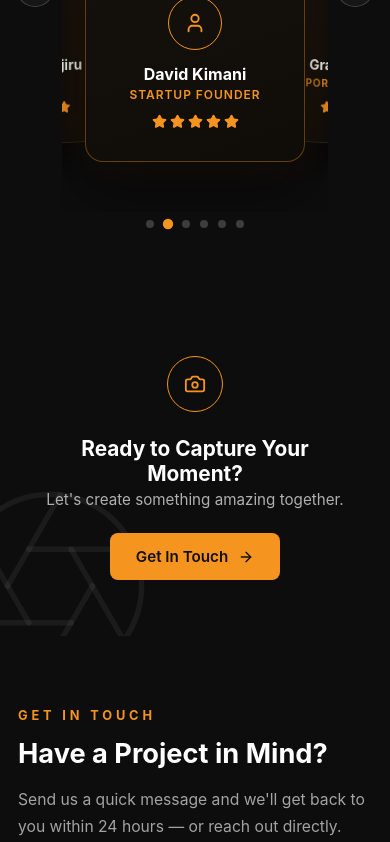
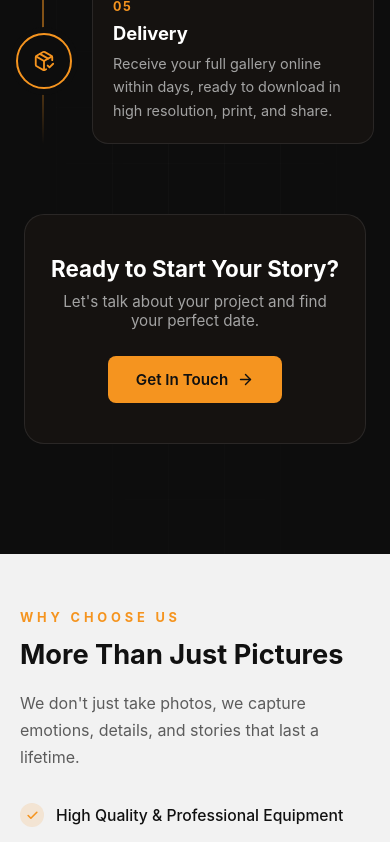
Before and after one commit to isaacmugwimi/Focus-Pixel, a React (Vite) app in the folder frontend/: page / in a window 390 px wide. Shown: the part 4135-4977 px from the top of the page. Built offline with nearby package versions, Linux system fonts and the light colour scheme.

Commit message:
Add HowItWorks component with styles and integrate into Home page

```diff
--- a/frontend/src/Components/Home/Home.jsx
+++ b/frontend/src/Components/Home/Home.jsx
@@ -1,4 +1,3 @@
-import React from "react";
 import Hero from "./Hero/Hero";
 import Services from "./Services/Services";
 import Portfolio from "./Portfolio/Portfolio";
@@ -7,6 +6,7 @@ import WhyChooseUs from "./WhyChooseUs/WhyChooseUs";
 import BannerCTA from "./BannerCTA/BannerCTA";
 import Testimonial from "../Testimonials/Testimonial";
 import ContactTeaser from "./ContactTeaser/ContactTeaser";
+import HowItWorks from "./HowItWorks/HowItWorks";
 
 const Home = () => {
   return (
@@ -22,6 +22,10 @@ const Home = () => {
       </FadeInSection>
 
       <FadeInSection>
+        <HowItWorks />
+      </FadeInSection>
+
+      <FadeInSection>
         <WhyChooseUs />
       </FadeInSection>
 
@@ -29,9 +33,7 @@ const Home = () => {
         <Testimonial />
       </FadeInSection>
 
-      <FadeInSection>
-        <BannerCTA />
-      </FadeInSection>
+
 
       <FadeInSection>
         <ContactTeaser />
--- /dev/null
+++ b/frontend/src/Components/Home/HowItWorks/HowItWorks.css
@@ -0,0 +1,283 @@
+.how-it-works {
+  --fp-bg: #0d0d0d;
+  --fp-panel: #151210;
+  --fp-orange: #f5941f;
+  --fp-white: #ffffff;
+  --fp-gray: #a3a3a3;
+  --fp-border: rgba(255, 255, 255, 0.09);
+
+  position: relative;
+  overflow: hidden;
+  background: var(--fp-bg);
+  font-family: "Inter", -apple-system, BlinkMacSystemFont, sans-serif;
+}
+
+/* soft blurred orange glow, same treatment as Services/Contact/Footer */
+.how-it-works::before {
+  content: "";
+  position: absolute;
+  top: -10%;
+  left: 50%;
+  transform: translateX(-50%);
+  width: 900px;
+  height: 500px;
+  background: radial-gradient(
+    circle,
+    rgba(245, 148, 31, 0.18) 0%,
+    rgba(245, 148, 31, 0.06) 45%,
+    transparent 95%
+  );
+  filter: blur(60px);
+  pointer-events: none;
+  z-index: 0;
+}
+
+/* faint grid texture */
+.how-it-works::after {
+  content: "";
+  position: absolute;
+  inset: 0;
+  background-image: linear-gradient(rgba(255, 255, 255, 0.03) 1px, transparent 1px),
+    linear-gradient(90deg, rgba(255, 255, 255, 0.05) 1px, transparent 1px);
+  background-size: 56px 56px;
+  mask-image: radial-gradient(ellipse at top, black 0%, transparent 90%);
+  pointer-events: none;
+  z-index: 0;
+}
+
+.hiw-header,
+.hiw-timeline-section,
+.hiw-cta {
+  position: relative;
+  z-index: 1;
+}
+
+/* ===== Header ===== */
+.hiw-header {
+  text-align: center;
+  padding: 90px 24px 40px;
+  max-width: 680px;
+  margin: 0 auto;
+}
+
+.hiw-eyebrow {
+  font-size: 0.8rem;
+  font-weight: 700;
+  letter-spacing: 0.3em;
+  text-transform: uppercase;
+  color: var(--fp-orange);
+  margin: 0 0 14px;
+}
+
+.hiw-title {
+  font-size: clamp(2rem, 4vw, 2.7rem);
+  font-weight: 700;
+  color: var(--fp-white);
+  margin: 0 0 16px;
+  line-height: 1.2;
+}
+
+.hiw-subtitle {
+  font-size: 1rem;
+  line-height: 1.7;
+  color: var(--fp-gray);
+  margin: 0;
+}
+
+/* ===== Timeline ===== */
+.hiw-timeline-section {
+  padding: 60px 24px 100px;
+}
+
+.hiw-timeline {
+  position: relative;
+  max-width: 900px;
+  margin: 0 auto;
+}
+
+.hiw-timeline-line {
+  position: absolute;
+  top: 0;
+  bottom: 0;
+  left: 50%;
+  width: 2px;
+  transform: translateX(-50%);
+  background: linear-gradient(
+    180deg,
+    rgba(245, 148, 31, 0) 0%,
+    rgba(245, 148, 31, 0.5) 8%,
+    rgba(245, 148, 31, 0.5) 92%,
+    rgba(245, 148, 31, 0) 100%
+  );
+}
+
+.hiw-step {
+  position: relative;
+  display: grid;
+  grid-template-columns: 1fr auto 1fr;
+  align-items: center;
+  gap: 32px;
+  margin-bottom: 56px;
+}
+
+.hiw-step:last-child {
+  margin-bottom: 0;
+}
+
+.hiw-step-card {
+  grid-column: 1;
+  background: var(--fp-panel);
+  border: 1px solid var(--fp-border);
+  border-radius: 16px;
+  padding: 26px 28px;
+  text-align: right;
+}
+
+.hiw-step-reverse .hiw-step-card {
+  grid-column: 3;
+  text-align: left;
+}
+
+.hiw-step-spacer {
+  grid-column: 3;
+}
+
+.hiw-step-reverse .hiw-step-spacer {
+  grid-column: 1;
+}
+
+.hiw-step-number {
+  display: block;
+  font-size: 0.78rem;
+  font-weight: 700;
+  letter-spacing: 0.12em;
+  color: var(--fp-orange);
+  margin-bottom: 8px;
+}
+
+.hiw-step-title {
+  font-size: 1.15rem;
+  font-weight: 700;
+  color: var(--fp-white);
+  margin: 0 0 8px;
+}
+
+.hiw-step-desc {
+  font-size: 0.9rem;
+  line-height: 1.65;
+  color: var(--fp-gray);
+  margin: 0;
+}
+
+.hiw-step-node {
+  grid-column: 2;
+  position: relative;
+  z-index: 1;
+  display: flex;
+  align-items: center;
+  justify-content: center;
+  flex-shrink: 0;
+  width: 56px;
+  height: 56px;
+  border-radius: 50%;
+  background: var(--fp-bg);
+  border: 2px solid var(--fp-orange);
+  color: var(--fp-orange);
+  box-shadow: 0 0 0 6px var(--fp-bg);
+}
+
+/* ===== CTA ===== */
+.hiw-cta {
+  padding: 0 24px 110px;
+}
+
+.hiw-cta-inner {
+  max-width: 640px;
+  margin: 0 auto;
+  text-align: center;
+  background: var(--fp-panel);
+  border: 1px solid var(--fp-border);
+  border-radius: 20px;
+  padding: 56px 40px;
+}
+
+.hiw-cta-inner h2 {
+  font-size: clamp(1.4rem, 2.6vw, 1.8rem);
+  font-weight: 700;
+  color: var(--fp-white);
+  margin: 0 0 10px;
+}
+
+.hiw-cta-inner p {
+  font-size: 0.95rem;
+  color: var(--fp-gray);
+  margin: 0 0 26px;
+}
+
+.hiw-cta-btn {
+  display: inline-flex;
+  align-items: center;
+  gap: 9px;
+  background: var(--fp-orange);
+  color: #101010;
+  font-weight: 600;
+  font-size: 0.95rem;
+  text-decoration: none;
+  padding: 14px 28px;
+  border-radius: 8px;
+  transition: transform 0.2s ease, box-shadow 0.2s ease;
+}
+
+.hiw-cta-btn:hover {
+  transform: translateY(-2px);
+  box-shadow: 0 8px 24px rgba(245, 148, 31, 0.35);
+}
+
+/* ===== Responsive ===== */
+@media (max-width: 720px) {
+  .hiw-timeline-line {
+    left: 27px;
+  }
+
+  .hiw-step,
+  .hiw-step-reverse {
+    grid-template-columns: 56px 1fr;
+    gap: 20px;
+  }
+
+  .hiw-step-node,
+  .hiw-step-reverse .hiw-step-node {
+    grid-column: 1;
+    grid-row: 1;
+  }
+
+  .hiw-step-card,
+  .hiw-step-reverse .hiw-step-card {
+    grid-column: 2;
+    grid-row: 1;
+    text-align: left;
+  }
+
+  .hiw-step-spacer,
+  .hiw-step-reverse .hiw-step-spacer {
+    display: none;
+  }
+}
+
+@media (max-width: 480px) {
+  .hiw-header {
+    padding: 64px 20px 32px;
+  }
+
+  .hiw-timeline-section {
+    padding: 40px 16px 70px;
+  }
+
+  .hiw-step-card {
+    padding: 20px 20px;
+  }
+
+  .hiw-cta-inner {
+    padding: 40px 24px;
+  }
+}
--- /dev/null
+++ b/frontend/src/Components/Home/HowItWorks/HowItWorks.jsx
@@ -0,0 +1,150 @@
+import { motion } from "framer-motion";
+import {
+  MessageSquare,
+  CalendarCheck,
+  Camera,
+  Wand2,
+  PackageCheck,
+  ArrowRight,
+} from "lucide-react";
+import "./HowItWorks.css";
+
+const STEPS = [
+  {
+    number: "01",
+    icon: MessageSquare,
+    title: "Reach Out",
+    description:
+      "Tell us about your vision, date, and location through our contact form or a quick call. No detail is too small.",
+  },
+  {
+    number: "02",
+    icon: CalendarCheck,
+    title: "Free Consultation",
+    description:
+      "We'll talk through your goals, style preferences, and budget, then lock in the perfect date on our calendar.",
+  },
+  {
+    number: "03",
+    icon: Camera,
+    title: "The Shoot",
+    description:
+      "On the day, we bring the gear, the creative eye, and make sure you feel completely comfortable in front of the lens.",
+  },
+  {
+    number: "04",
+    icon: Wand2,
+    title: "Editing & Retouching",
+    description:
+      "Every image is hand-edited by our team to bring out its best — nothing leaves our studio unpolished.",
+  },
+  {
+    number: "05",
+    icon: PackageCheck,
+    title: "Delivery",
+    description:
+      "Receive your full gallery online within days, ready to download in high resolution, print, and share.",
+  },
+];
+
+const fadeUp = {
+  hidden: { opacity: 0, y: 24 },
+  visible: {
+    opacity: 1,
+    y: 0,
+    transition: { duration: 0.6, ease: [0.22, 1, 0.36, 1] },
+  },
+};
+
+export default function HowItWorks() {
+  return (
+    <div className="how-it-works">
+      {/* ===== Header ===== */}
+      <section className="hiw-header">
+        <motion.p
+          className="hiw-eyebrow"
+          initial="hidden"
+          whileInView="visible"
+          viewport={{ once: true }}
+          variants={fadeUp}
+        >
+          How It Works
+        </motion.p>
+        <motion.h1
+          className="hiw-title"
+          initial="hidden"
+          whileInView="visible"
+          viewport={{ once: true }}
+          variants={fadeUp}
+          transition={{ delay: 0.05 }}
+        >
+          From First Message to Final Gallery
+        </motion.h1>
+        <motion.p
+          className="hiw-subtitle"
+          initial="hidden"
+          whileInView="visible"
+          viewport={{ once: true }}
+          variants={fadeUp}
+          transition={{ delay: 0.1 }}
+        >
+          A simple, five-step process designed to make working with us feel
+          effortless — from the first hello to the moment you open your gallery.
+        </motion.p>
+      </section>
+
+      {/* ===== Timeline ===== */}
+      <section className="hiw-timeline-section">
+        <div className="hiw-timeline">
+          <span className="hiw-timeline-line" aria-hidden="true" />
+
+          {STEPS.map((step, index) => {
+            const Icon = step.icon;
+            const isEven = index % 2 === 1;
+
+            return (
+              <motion.div
+                key={step.number}
+                className={"hiw-step" + (isEven ? " hiw-step-reverse" : "")}
+                initial={{ opacity: 0, y: 40 }}
+                whileInView={{ opacity: 1, y: 0 }}
+                viewport={{ once: true, amount: 0.4 }}
+                transition={{ duration: 0.6, ease: [0.22, 1, 0.36, 1] }}
+              >
+                <div className="hiw-step-card">
+                  <span className="hiw-step-number">{step.number}</span>
+                  <h3 className="hiw-step-title">{step.title}</h3>
+                  <p className="hiw-step-desc">{step.description}</p>
+                </div>
+
+                <span className="hiw-step-node" aria-hidden="true">
+                  <Icon size={22} />
+                </span>
+
+                <div className="hiw-step-spacer" />
+              </motion.div>
+            );
+          })}
+        </div>
+      </section>
+
+      {/* ===== CTA ===== */}
+      <section className="hiw-cta">
+        <motion.div
+          className="hiw-cta-inner"
+          initial={{ opacity: 0, y: 20 }}
+          whileInView={{ opacity: 1, y: 0 }}
+          viewport={{ once: true, amount: 0.5 }}
+          transition={{ duration: 0.6, ease: [0.22, 1, 0.36, 1] }}
+        >
+          <h2>Ready to Start Your Story?</h2>
+          <p>Let&apos;s talk about your project and find your perfect date.</p>
+          <a href="/contact" className="hiw-cta-btn">
+            Get In Touch
+            <ArrowRight size={17} aria-hidden="true" />
+          </a>
+        </motion.div>
+      </section>
+    </div>
+  );
+}
```
